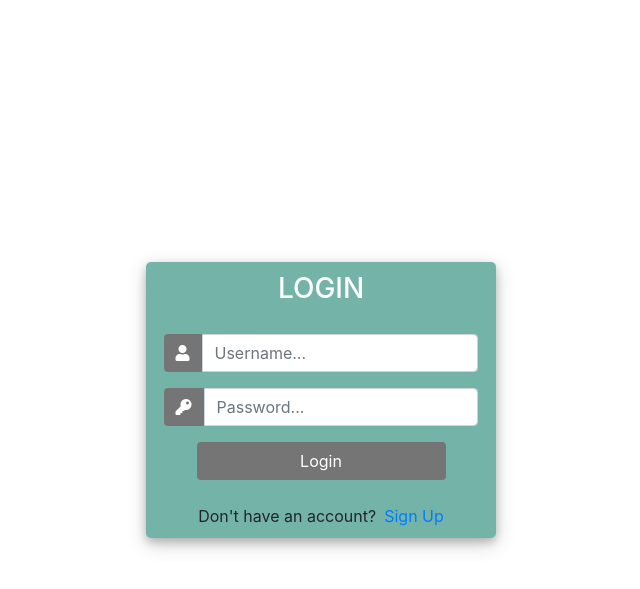
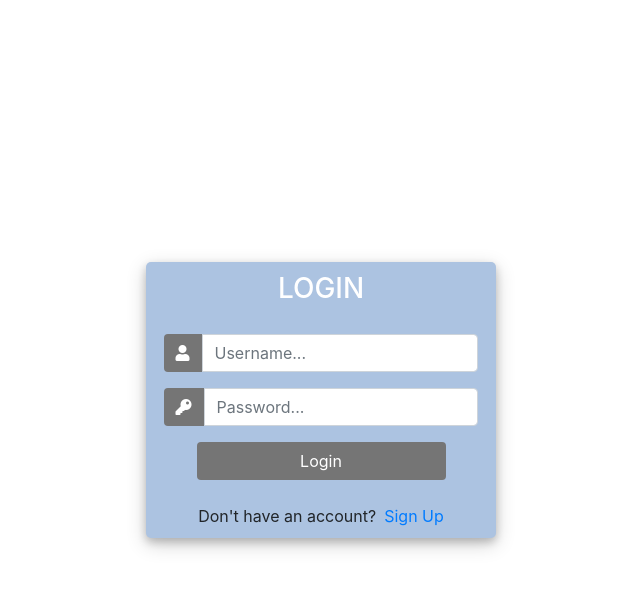
Before and after one commit to meshal-alotaibi/-Div-Tag-, a Django app: page /login/ in a window 1280 px wide. Shown: the top 589 px of the page, without its empty margins (319-959 px from the left). Run offline with Django 3.2, Linux system fonts and the light colour scheme; some libraries are stand-ins or nearby versions.

Commit message:
change url in login and sginup and change color (#50)
Co-authored-by: ManarAlmutlaq <>

```diff
--- a/starter_code/main_app/static/style.css
+++ b/starter_code/main_app/static/style.css
@@ -117,7 +117,7 @@ hr {
     color: #fff;
   }
   .card.green .additional .stats {
-    color: rgb(172, 195, 225);;
+    color: rgb(172, 195, 225);
   }
   .card .additional .stats > div {
     flex: 1;
--- a/starter_code/main_app/templates/login.html
+++ b/starter_code/main_app/templates/login.html
@@ -21,7 +21,7 @@
 			width: 350px;
 			margin-top: auto;
 			margin-bottom: auto;
-			background:#74b4a8;;
+			background:rgb(172, 195, 225);
 			position: relative;
 			display: flex;
 			justify-content: center;
@@ -110,7 +110,7 @@
 
 				<div class="mt-4">
 					<div class="d-flex justify-content-center links">
-						Don't have an account? <a href="signup" class="ml-2">Sign Up</a>
+						Don't have an account? <a href="{%url 'signup'%}" class="ml-2">Sign Up</a>
 					</div>
 
 				</div>
--- a/starter_code/main_app/templates/signup.html
+++ b/starter_code/main_app/templates/signup.html
@@ -21,7 +21,7 @@
 			width: 350px;
 			margin-top: auto;
 			margin-bottom: auto;
-			background:#74b4a8;
+			background:rgb(172, 195, 225);
 			position: relative;
 			display: flex;
 			justify-content: center;
@@ -114,7 +114,7 @@
 
 				<div class="mt-4">
 					<div class="d-flex justify-content-center links">
-						Already have an account? <a href="login" class="ml-2">Login</a>
+						Already have an account? <a href="{%url 'login'%}" class="ml-2">Login</a>
 					</div>
 				</div>
 			</div>
--- a/starter_code/main_app/views.py
+++ b/starter_code/main_app/views.py
@@ -61,7 +61,7 @@ class UserUpdateView(UpdateView):
 class topicCreate(CreateView):
   model = Topic
   fields = ['subject',
-            'content_text', ]
+            'content_text','img', ]
 
   def form_valid(self, form):
     form.instance.created_by_id = self.request.user.id
```
